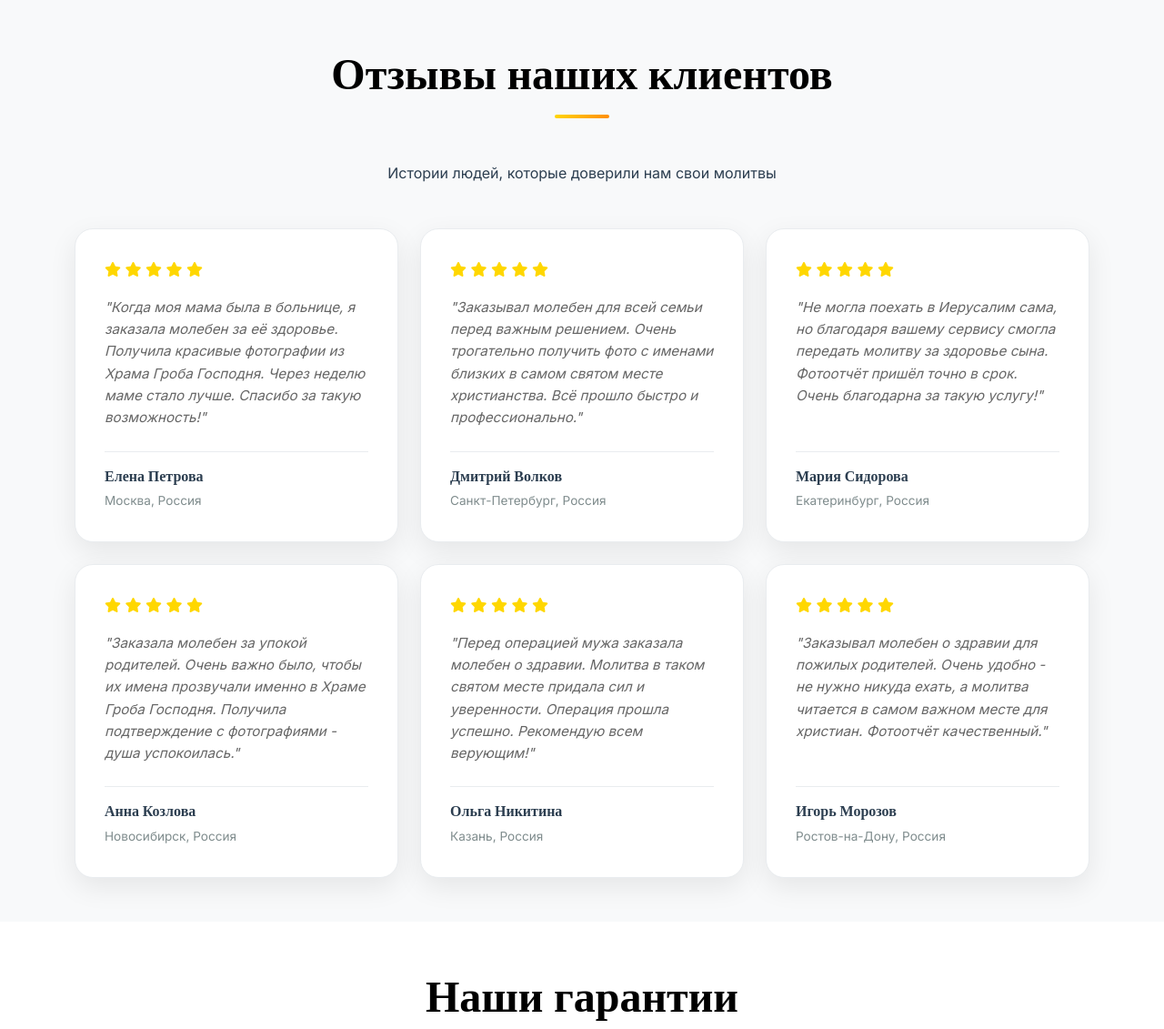
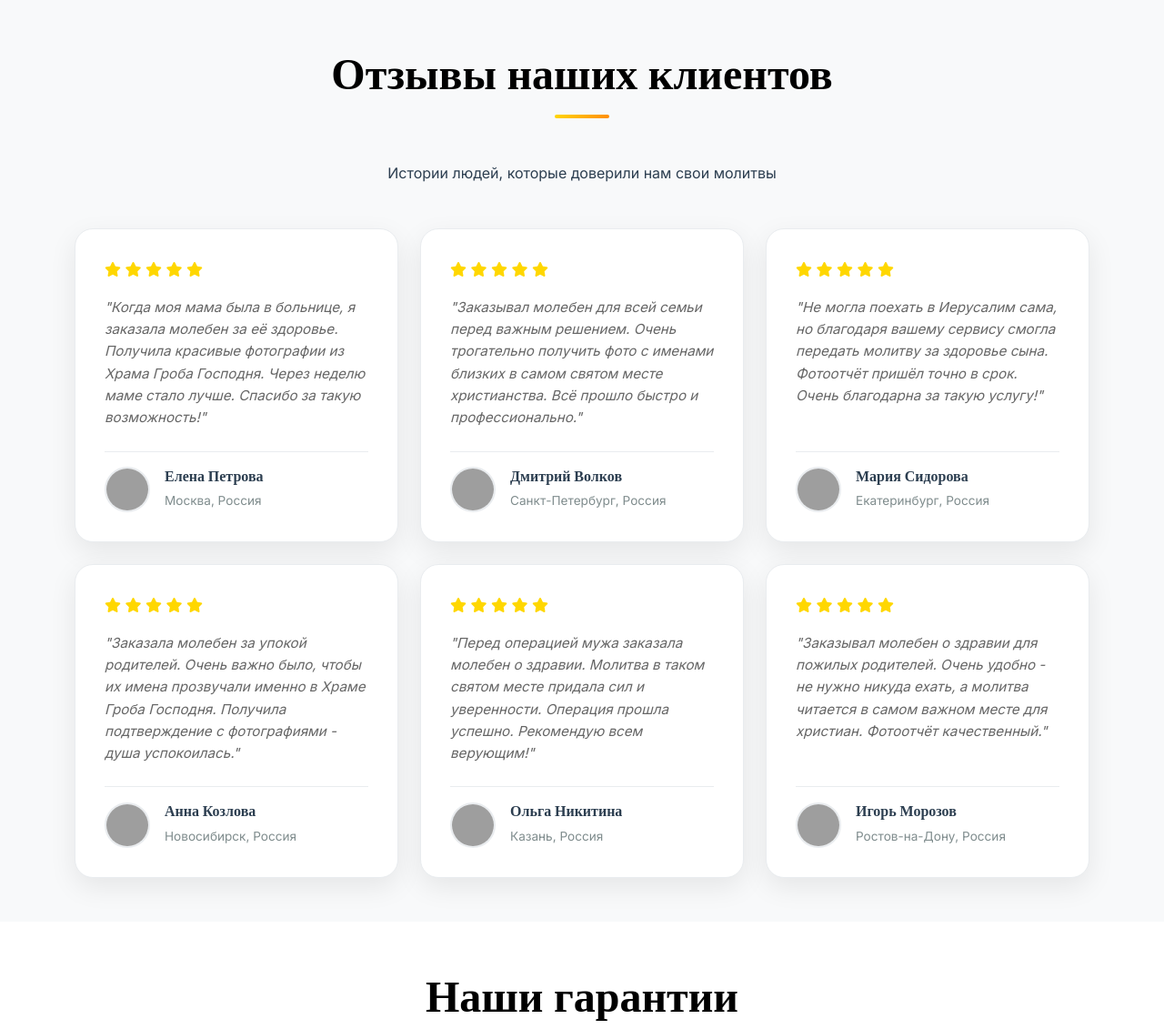
Before and after one commit to SaintSerd/LandingCraft-1, a Flask app: page / in a window 1280 px wide. Shown: the part 4651-5782 px from the top of the page at 91% size. Run offline with Flask 3, Linux system fonts and the light colour scheme; grey boxes are pictures that could not be loaded.

Commit message:
Show small profile pictures next to testimonials from spiritual service users
Implements avatar images for user testimonials in index.html, styled in style.css.

Replit-Commit-Author: Agent
Replit-Commit-Session-Id: a35b1465-f3ef-4cd3-8389-5634677c3765
Replit-Commit-Screenshot-Url: https://storage.googleapis.com/screenshot-production-us-central1/4d5e73ac-d877-4d19-b208-cbb0903a08e0/113ce41d-3b06-4274-a769-b5eaf63bc46d.jpg

```diff
--- a/static/css/style.css
+++ b/static/css/style.css
@@ -732,6 +732,21 @@ section {
     border-top: 1px solid #E9ECEF;
     padding-top: 1rem;
     margin-top: auto;
+    display: flex;
+    align-items: center;
+    gap: 1rem;
+}
+
+.author-avatar {
+    flex-shrink: 0;
+}
+
+.avatar-img {
+    width: 50px;
+    height: 50px;
+    border-radius: 50%;
+    object-fit: cover;
+    border: 2px solid #E9ECEF;
 }
 
 .author-info h5 {
--- a/templates/index.html
+++ b/templates/index.html
@@ -309,6 +309,9 @@
                             <p class="testimonial-text">"Когда моя мама была в больнице, я заказала молебен за её здоровье. Получила красивые фотографии из Храма Гроба Господня. Через неделю маме стало лучше. Спасибо за такую возможность!"</p>
                         </div>
                         <div class="testimonial-author">
+                            <div class="author-avatar">
+                                <img src="https://images.unsplash.com/photo-1494790108755-2616b612b47c?w=50&h=50&fit=crop&crop=face" alt="Елена Петрова" class="avatar-img">
+                            </div>
                             <div class="author-info">
                                 <h5>Елена Петрова</h5>
                                 <span>Москва, Россия</span>
@@ -330,6 +333,9 @@
                             <p class="testimonial-text">"Заказывал молебен для всей семьи перед важным решением. Очень трогательно получить фото с именами близких в самом святом месте христианства. Всё прошло быстро и профессионально."</p>
                         </div>
                         <div class="testimonial-author">
+                            <div class="author-avatar">
+                                <img src="https://images.unsplash.com/photo-1507003211169-0a1dd7228f2d?w=50&h=50&fit=crop&crop=face" alt="Дмитрий Волков" class="avatar-img">
+                            </div>
                             <div class="author-info">
                                 <h5>Дмитрий Волков</h5>
                                 <span>Санкт-Петербург, Россия</span>
@@ -351,6 +357,9 @@
                             <p class="testimonial-text">"Не могла поехать в Иерусалим сама, но благодаря вашему сервису смогла передать молитву за здоровье сына. Фотоотчёт пришёл точно в срок. Очень благодарна за такую услугу!"</p>
                         </div>
                         <div class="testimonial-author">
+                            <div class="author-avatar">
+                                <img src="https://images.unsplash.com/photo-1438761681033-6461ffad8d80?w=50&h=50&fit=crop&crop=face" alt="Мария Сидорова" class="avatar-img">
+                            </div>
                             <div class="author-info">
                                 <h5>Мария Сидорова</h5>
                                 <span>Екатеринбург, Россия</span>
@@ -372,6 +381,9 @@
                             <p class="testimonial-text">"Заказала молебен за упокой родителей. Очень важно было, чтобы их имена прозвучали именно в Храме Гроба Господня. Получила подтверждение с фотографиями - душа успокоилась."</p>
                         </div>
                         <div class="testimonial-author">
+                            <div class="author-avatar">
+                                <img src="https://images.unsplash.com/photo-1544005313-94ddf0286df2?w=50&h=50&fit=crop&crop=face" alt="Анна Козлова" class="avatar-img">
+                            </div>
                             <div class="author-info">
                                 <h5>Анна Козлова</h5>
                                 <span>Новосибирск, Россия</span>
@@ -393,6 +405,9 @@
                             <p class="testimonial-text">"Перед операцией мужа заказала молебен о здравии. Молитва в таком святом месте придала сил и уверенности. Операция прошла успешно. Рекомендую всем верующим!"</p>
                         </div>
                         <div class="testimonial-author">
+                            <div class="author-avatar">
+                                <img src="https://images.unsplash.com/photo-1487412720507-e7ab37603c6f?w=50&h=50&fit=crop&crop=face" alt="Ольга Никитина" class="avatar-img">
+                            </div>
                             <div class="author-info">
                                 <h5>Ольга Никитина</h5>
                                 <span>Казань, Россия</span>
@@ -414,6 +429,9 @@
                             <p class="testimonial-text">"Заказывал молебен о здравии для пожилых родителей. Очень удобно - не нужно никуда ехать, а молитва читается в самом важном месте для христиан. Фотоотчёт качественный."</p>
                         </div>
                         <div class="testimonial-author">
+                            <div class="author-avatar">
+                                <img src="https://images.unsplash.com/photo-1472099645785-5658abf4ff4e?w=50&h=50&fit=crop&crop=face" alt="Игорь Морозов" class="avatar-img">
+                            </div>
                             <div class="author-info">
                                 <h5>Игорь Морозов</h5>
                                 <span>Ростов-на-Дону, Россия</span>
```
Also changed, not shown: attached_assets/image_1750878499394.png (added).
